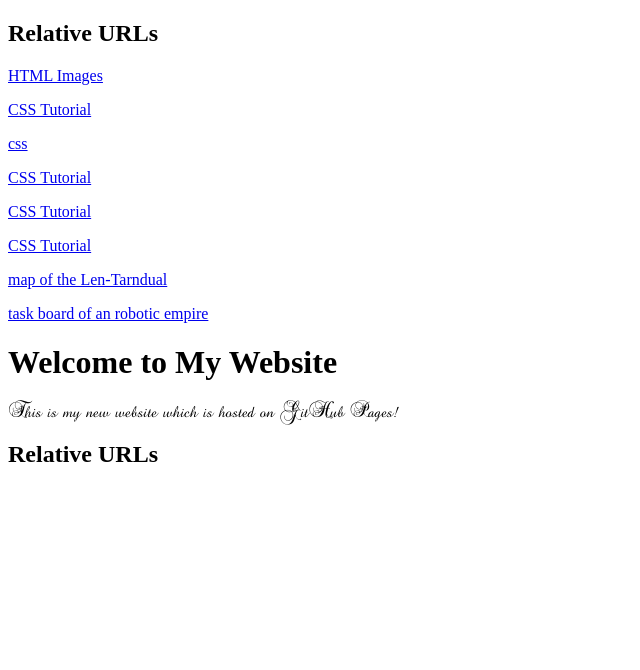
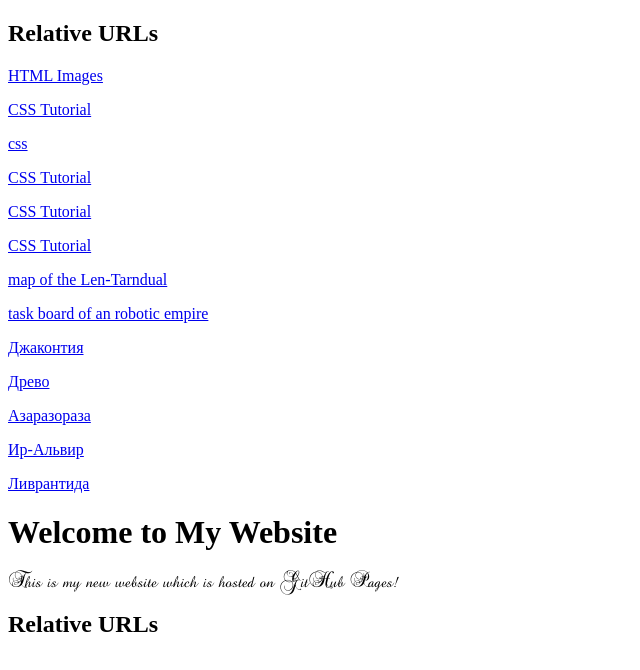
Before and after one commit to Loshak2/loshak2.github.io, a plain HTML site: page index.html in a window 1280 px wide. Shown: the whole page, without its empty margins (0-640 px from the left). Drawn offline with Linux system fonts and the light colour scheme.

Commit message:
added location maps

```diff
--- a/index.html
+++ b/index.html
@@ -18,6 +18,11 @@
           <p><a href="Mookmania Bold.otf">CSS Tutorial</a></p>
           <p><a href="page.jpg">map of the Len-Tarndual</a></p>
           <p><a href="board.jpg">task board of an robotic empire</a></p>
+          <p><a href="джаконтия.jpg">Джаконтия</a></p>
+          <p><a href="древо.jpg">Древо</a></p>
+          <p><a href="зараза.jpg">Азаразораза</a></p>
+          <p><a href="ИрАльвир.jpg">Ир-Альвир</a></p>
+          <p><a href="ливрантида.jpg">Ливрантида</a></p>
           <h1>Welcome to My Website</h1>
           <p class="really">This is my new website which is hosted on GitHub Pages!</p>
           <h2>Relative URLs</h2>
```
Also changed, not shown: 5 other files.
